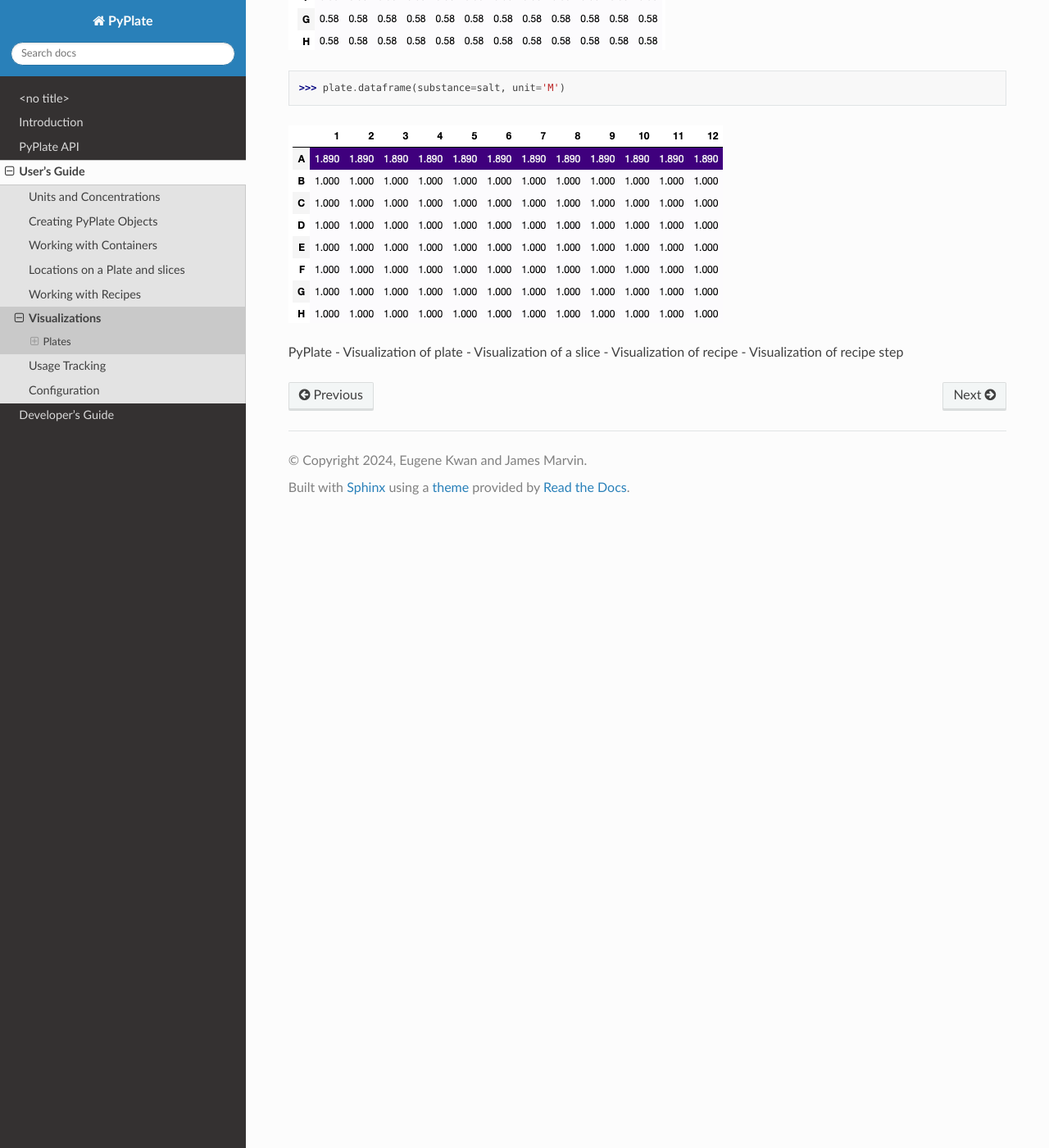
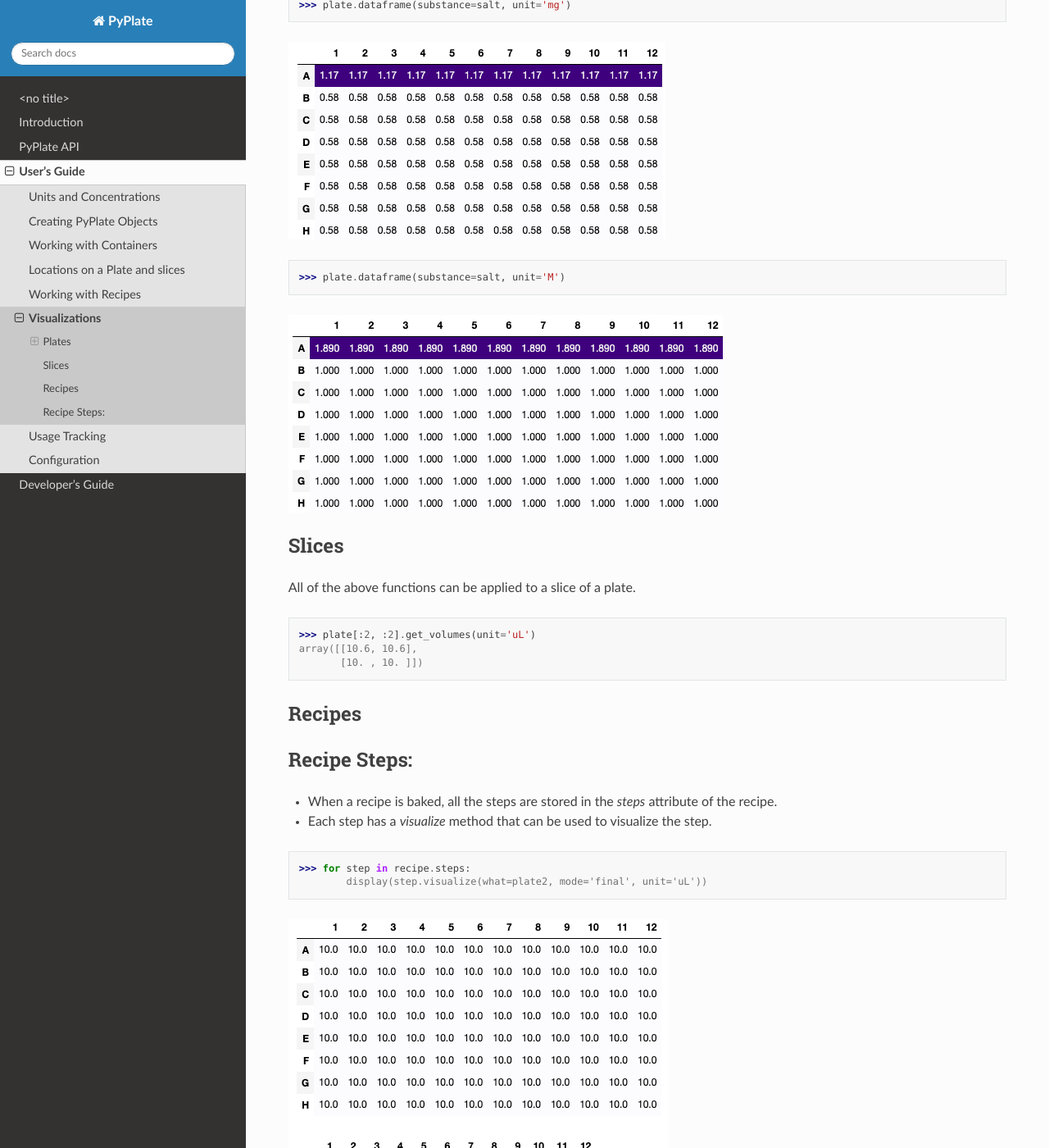
Before and after one commit to ekwan/PyPlate, a Sphinx documentation site: the page built from docs/source/users_guide/visualizations.rst, in a window 1280 px wide and 1400 px high, scrolled down 2170 px. Shown: the whole window at 82% size. Built offline with Sphinx 7.4.7 and the Read the Docs theme 2.0.0, drawn with Linux system fonts in a browser that asks for light colours; some of the changed text lies outside the part shown.

Commit message:
Updated visualizations.rst. Rename .substances() to .get_substances(). Fixed Example.py.

```diff
--- a/docs/source/users_guide/visualizations.rst
+++ b/docs/source/users_guide/visualizations.rst
@@ -3,10 +3,21 @@
 Visualizations
 ==============
 
-Various functions are provided to visualize the amount of substances in a plate, a recipe, or a recipe step.
+Various functions are provided to visualize information about a plate, a recipe, or a recipe step.
 
 Plates
 ------
+
+Substances
+^^^^^^^^^^
+
+`get_substance` returns the set of all get_substances in a plate.
+
+>>> plate.get_substance()
+{<Substance: salt>, <Substance: water>}
+
+Amounts
+^^^^^^^
 
 `get_moles` returns a numpy array of the amount of each substance in a plate.
 
@@ -72,8 +83,30 @@ Dataframes
 
 .. image:: /images/plate_dataframe_salt_M.png
 
-PyPlate
-- Visualization of plate
-- Visualization of a slice
-- Visualization of recipe
-- Visualization of recipe step
+
+Slices
+------
+
+All of the above functions can be applied to a slice of a plate.
+
+>>> plate[:2, :2].get_volumes(unit='uL')
+array([[10.6, 10.6],
+       [10. , 10. ]])
+
+
+Recipes
+-------
+
+
+
+
+Recipe Steps:
+-------------
+
+- When a recipe is baked, all the steps are stored in the `steps` attribute of the recipe.
+- Each step has a `visualize` method that can be used to visualize the step.
+
+>>> for step in recipe.steps:
+        display(step.visualize(what=plate2, mode='final', unit='uL'))
+
+.. image:: /images/recipe_steps_visualization.png
```
Also changed, not shown: docs/source/images/recipe_steps_visualization.png (added), 3 other files.
